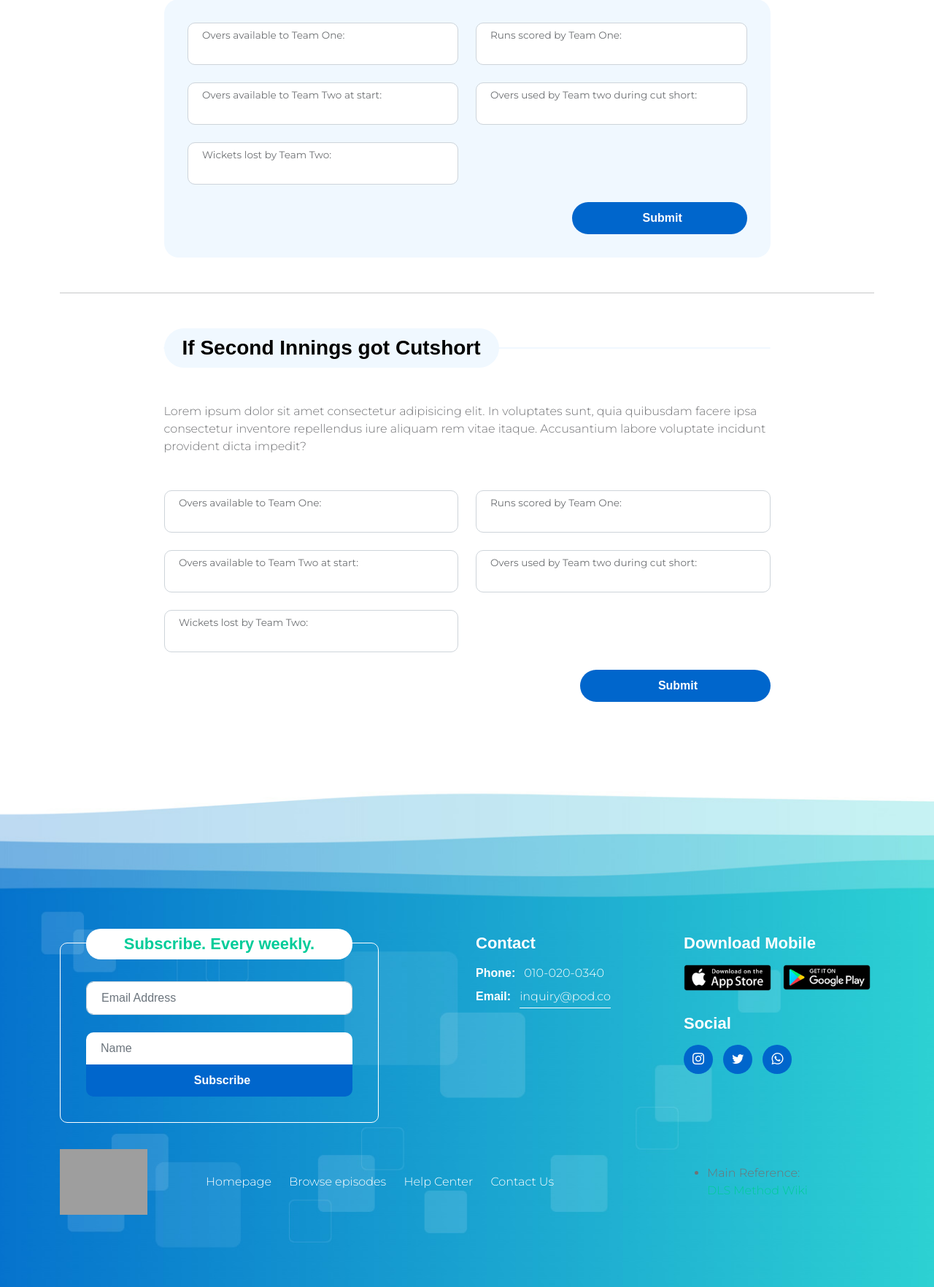
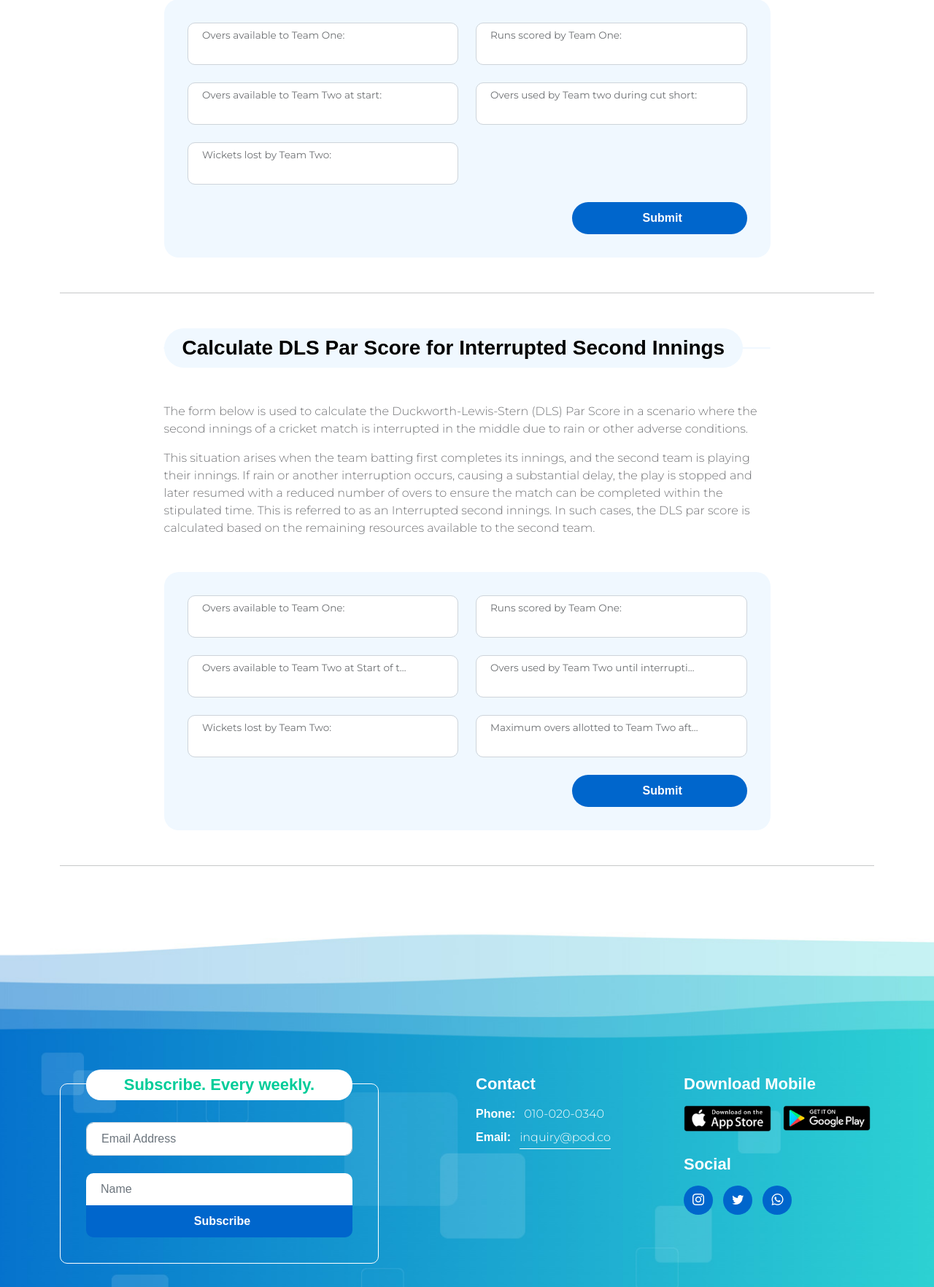
Before and after one commit to NishanthMuruganantham/duckworth-lewis-score-calculator, a Django app: page / in a window 1280 px wide. Shown: the part 2385-4149 px from the top of the page at 73% size. Run offline with Django 4.2, Linux system fonts and the light colour scheme; some libraries are stand-ins or nearby versions; some web fonts are replaced; grey boxes are pictures that could not be loaded.

Commit message:
description has been added for Second Innings (#51)

```diff
--- a/calculator/forms.py
+++ b/calculator/forms.py
@@ -11,35 +11,35 @@ class DLSInputFormWhenSecondInningsIsInterrupted(forms.Form):
         max_value=20,
         widget=forms.NumberInput(
             attrs={
-                'step': '0.1', "class": "form-control", "placeholder": "Team One"
+                'step': '0.1', "class": "form-control"
             }
         )
     )
     runs_scored_by_team_one_when_second_innings_interrupted = forms.IntegerField(
         label="Runs scored by Team One",
-        widget=forms.NumberInput(attrs={"class": "form-control", "placeholder": "Team One"})
+        widget=forms.NumberInput(attrs={"class": "form-control"})
     )
     overs_available_to_team_two_at_start_when_second_innings_interrupted = forms.FloatField(
         label="Overs available to Team Two at Start of the innings",
         min_value=0,
         max_value=20,
-        widget=forms.NumberInput(attrs={'step': '0.1', "class": "form-control", "placeholder": "Team One"}),
+        widget=forms.NumberInput(attrs={'step': '0.1', "class": "form-control"}),
     )
     overs_used_by_team_two_until_interruption_when_second_innings_interrupted = forms.FloatField(
         label="Overs used by Team Two until interruption",
         min_value=0,
         max_value=20,
-        widget=forms.NumberInput(attrs={'step': '0.1', "class": "form-control", "placeholder": "Team One"})
+        widget=forms.NumberInput(attrs={'step': '0.1', "class": "form-control"})
     )
     wickets_lost_by_team_two_when_second_innings_interrupted = forms.IntegerField(
         label="Wickets lost by Team Two", min_value=0, max_value=9,
-        widget=forms.NumberInput(attrs={"class": "form-control", "placeholder": "Team One"})
+        widget=forms.NumberInput(attrs={"class": "form-control"})
     )
     maximum_overs_allotted_to_team_two_after_resumption_when_second_innings_interrupted = forms.FloatField(
         label="Maximum overs allotted to Team Two after resumption",
         min_value=0,
         max_value=20,
-        widget=forms.NumberInput(attrs={'step': '0.1', "class": "form-control", "placeholder": "Team One"})
+        widget=forms.NumberInput(attrs={'step': '0.1', "class": "form-control"})
     )
 
     # Additional Validations
@@ -98,6 +98,13 @@ class DLSInputFormWhenSecondInningsIsInterrupted(forms.Form):
                 )
         if maximum_overs_allotted_to_team_two_after_resumption and overs_used_by_team_two_until_interruption:
             if maximum_overs_allotted_to_team_two_after_resumption < overs_used_by_team_two_until_interruption:
+                self.add_error(
+                    'maximum_overs_allotted_to_team_two_after_resumption_when_second_innings_interrupted',
+                    'Maximum overs allotted to team two after resumption should be greater than the overs \
+                        used by Team Two during interruption'
+                )
+        if maximum_overs_allotted_to_team_two_after_resumption and overs_available_to_team_two_at_start:
+            if maximum_overs_allotted_to_team_two_after_resumption >= overs_available_to_team_two_at_start:
                 self.add_error(
                     'maximum_overs_allotted_to_team_two_after_resumption_when_second_innings_interrupted',
                     'Maximum overs allotted to team two after resumption should be less than the overs \
--- a/static/js/ajax.js
+++ b/static/js/ajax.js
@@ -27,7 +27,7 @@ $(document).ready(function () {
                     $("#result-container-2").html('<p class="badge mb-0">Par Score: ' + response.result + "</p>");
                     $("#error-container-2").empty(); // Clear any previous error messages
                 } else if (formType === "second_innings_interrupted") {
-                    $("#result-container-3").html("<p>Par Score: " + response.result + "</p>");
+                    $("#result-container-3").html('<p class="badge mb-0">Par Score: ' + response.result + "</p>");
                     $("#error-container-3").empty(); // Clear any previous error messages
                 } else if (formType === "first_innings_cut_short") {
                     $("#result-container-4").html("<p>Par Score: " + response.result + "</p>");
--- a/templates/index.html
+++ b/templates/index.html
@@ -46,7 +46,7 @@
                             <ul class="dropdown-menu dropdown-menu-light" aria-labelledby="navbarLightDropdownMenuLink">
                                 <li><a class="dropdown-item" href="#second_innings_delayed">Second Innings Delayed</a></li>
                                 <li><a class="dropdown-item" href="#second_innings_curtailed">Second Innings Cutshort</a></li>
-                                <li><a class="dropdown-item" href="detail-page.html">Second Innings Interrupted</a></li>
+                                <li><a class="dropdown-item" href="#second_innings_interrupted">Second Innings Interrupted</a></li>
                                 <li><a class="dropdown-item" href="detail-page.html">First Innings Cutshort</a></li>
                                 <li><a class="dropdown-item" href="detail-page.html">First Innings Interrupted</a></li>
                             </ul>
@@ -208,24 +208,27 @@
                             </form>
                         </div>
                     </div>
-
                 </div>
                 <hr>
-                <div class="row mt-5 mb-5" id="second_innings_get_cutshort">
-
+                <!-- FORM FOR INTERRUPTED SECOND INNINGS -->
+                <div class="row mt-5 mb-5" id="second_innings_interrupted">
                     <div class="col-lg-9 col-12 mx-auto">
                         <div class="section-title-wrap mb-5">
-                            <h4 class="section-title">If Second Innings got Cutshort</h4>
+                            <h4 class="section-title">Calculate DLS Par Score for Interrupted Second Innings</h4>
                         </div>
+                        <p>
+                            The form below is used to calculate the Duckworth-Lewis-Stern (DLS) Par Score in a scenario where the second innings of a cricket match is interrupted in the middle due to rain or other adverse conditions.
+                        </p>
                         <p class="mb-5">
-                            Lorem ipsum dolor sit amet consectetur adipisicing elit. In voluptates sunt, quia quibusdam facere ipsa consectetur inventore repellendus iure aliquam rem vitae itaque. Accusantium labore voluptate incidunt provident dicta impedit?
+                            This situation arises when the team batting first completes its innings, and the second team is playing their innings. If rain or another interruption occurs, causing a substantial delay, the play is stopped and later resumed with a reduced number of overs to ensure the match can be completed within the stipulated time. This is referred to as an Interrupted second innings. In such cases, the DLS par score is calculated based on the remaining resources available to the second team.
                         </p>
-
-                        <form method="POST" class="custom-form contact-form" id="dls-cut-short-form" role="form">
+                        <div class="custom-block custom-block-full">
+                            <div id="error-container-3"></div>
+                            <form method="POST" class="custom-form contact-form" id="dls-interrupted-form" role="form">
                                 {% csrf_token %}
-                            <input type="hidden" name="form_type" value="second_innings_cut_short">
+                                <input type="hidden" name="form_type" value="second_innings_interrupted">
                                 <div class="row">
-                                {% for field in dls_second_innings_cutshort_form %}
+                                    {% for field in dls_second_innings_interrupted_form %}
                                     <div class="col-lg-6 col-md-6 col-12">
                                         <div class="form-floating">
                                             {{field}}
@@ -236,7 +239,7 @@
                                 </div>
                                 <div class="row">
                                     <div class="col-lg-6 col-md-6 col-12">
-                                    <div id="result-container-2"></div>
+                                        <div id="result-container-3"></div>
                                     </div>
                                     <div class="col-lg-4 col-12 ms-auto">
                                         <button type="submit" class="form-control">Submit</button>
@@ -244,8 +247,9 @@
                                 </div>
                             </form>
                         </div>
-
                     </div>
+                </div>
+                <hr>
             </div>
         </section>
     </main>
```
Lines whose indentation alone changed are shown as unchanged.
